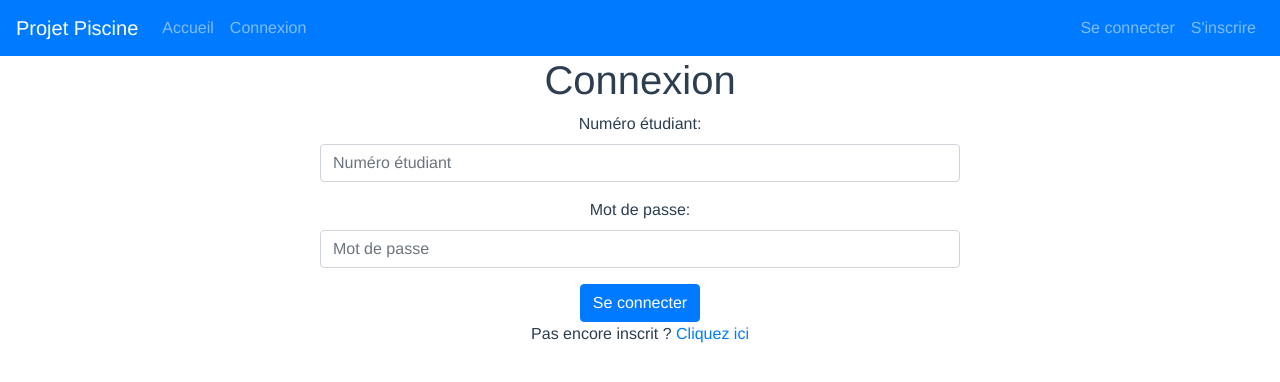
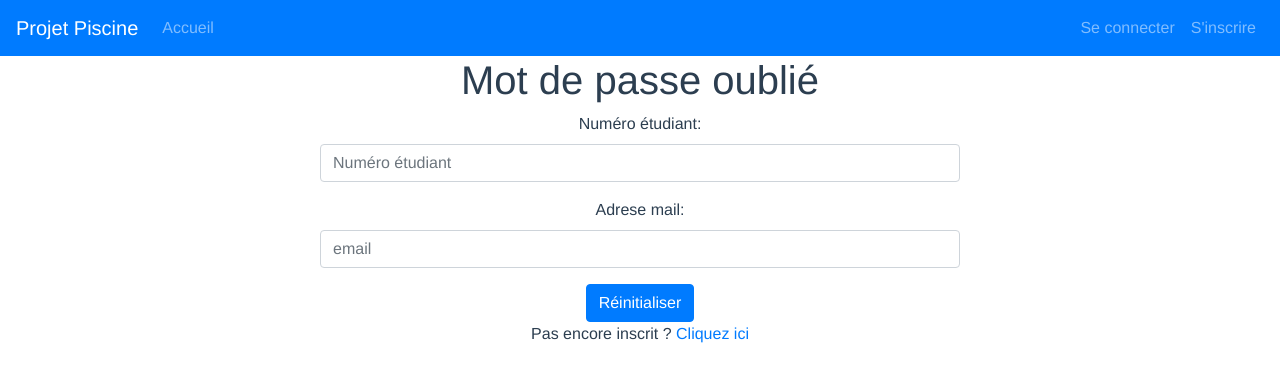
Before and after one commit to CemSARISOY/Piscine, a Vue app in the folder front/: page /forgotpassword in a window 1280 px wide. Before the commit this address led to /login. Shown: the top 382 px of the page. Built offline with nearby package versions, Linux system fonts and the light colour scheme; no server answers; what vue-cookie would draw is missing.

Commit message:
Add files via upload

```diff
--- /dev/null
+++ b/front/src/components/ForgotPassword.vue
@@ -0,0 +1,74 @@
+<template>
+    <div class="form">
+        <b-form @submit.prevent="onSubmit">
+            <b-form-group
+                id="input-group-1"
+                label="Numéro étudiant:"
+                label-for="input-1"
+            >
+                <b-form-input
+                id="input-1"
+                v-model="form.numEtu"
+                type="text"
+                required
+                placeholder="Numéro étudiant"
+                ></b-form-input>
+            </b-form-group>
+
+            <b-form-group id="input-group-2" label="Adrese mail:" label-for="input-2">
+                <b-form-input
+                id="input-2"
+                type="text"
+                v-model="form.email"
+                required
+                placeholder="email"
+                ></b-form-input>
+            </b-form-group>
+
+
+        <b-button type="submit" variant="primary">Réinitialiser </b-button>
+        <p>
+          Pas encore inscrit ? <a href="/signup"> Cliquez ici </a><br>
+        </p>
+
+        </b-form>
+
+    </div>
+</template>
+
+<script>
+import axios from 'axios'
+
+
+
+export default {
+  data() {
+    return {
+      form: {
+        numEtu: '',
+        password: ''
+      },
+    }
+  },
+  methods: {
+    onSubmit() {
+      axios.post("http://localhost:3000/api/etudiants/pswd", {
+        numEtudiant: this.form.numEtu,
+        mailEtudiant: this.form.email})
+        .then( result => {
+          console.log(result.data.success)
+          this.$router.push("/")
+      }).catch( error => {
+        console.log("erreur : ", error);
+      })
+    }
+  }
+}
+</script>
+
+<style scoped>
+    .form{
+        width:50%;
+        margin:auto
+    }
+</style>
--- a/front/src/components/MyAccountForm.vue
+++ b/front/src/components/MyAccountForm.vue
@@ -92,10 +92,17 @@
       getUserData(){
           if(this.$store.getters.authenticated){
 
-              var etudiantInfo = JSON.parse(this.$store.getters.userInfo)
-              var url1 = "http://localhost:3000/"
-              var etudiant = JSON.parse(axios.get(url1.concat(etudiantInfo.numEtudiant)))
+              var etudiantInfo = this.$store.getters.userInfo
+              var url1 = "http://localhost:3000/etudiants/"
+              var etudiant = axios.get(url1.concat(etudiantInfo.numEtudiant))
+              .then((response)=>{
+                console.log(response)
+              })
+              .catch((error)=>{
+                console.log(error)
+              })
               this.form.numEtu = etudiant.numEtudiant
+              this.form.prenom = etudiant.prenomEtudiant
               this.form.nom = etudiant.nomEtudiant
               this.form.email = etudiant.mailEtudiant
               this.prenom = etudiant.prenomEtudiant
--- a/front/src/components/loginForm.vue
+++ b/front/src/components/loginForm.vue
@@ -28,8 +28,10 @@
 
         <b-button type="submit" variant="primary">Se connecter</b-button>
         <p>
-          Pas encore inscrit ? <a href="/signup"> Cliquez ici </a>
+          Pas encore inscrit ? <a href="/signup"> Cliquez ici </a><br>
+        <a href="/forgotpassword"> mot de passe oublié</a>
         </p>
+
         </b-form>
 
     </div>
--- a/front/src/router/index.js
+++ b/front/src/router/index.js
@@ -4,6 +4,7 @@ import Home from '../views/Home.vue'
 import store from '../store'
 import MyAccount from '../views/MyAccount.vue'
 import SignUp from '../views/SignUp.vue'
+import ForgotPassword from '../views/ForgotPassword.vue'
 Vue.use(VueRouter)
 
 const routes = [
@@ -40,6 +41,11 @@ const routes = [
         path: '/myaccount',
         name: 'MyAccount',
         component: MyAccount
+    },
+    {
+        path: '/forgotpassword',
+        name: 'ForgotPassword',
+        component: ForgotPassword
     }
 ]
 
@@ -54,7 +60,7 @@ router.beforeEach( async (to, from, next) => {
     if(store.getters.authenticated == null){
         await store.dispatch("verifyToken")
     }
-    if(to.path !== '/login' && to.path !== '/signup' && to.path !== '/myaccount'){
+    if(to.path !== '/login' && to.path !== '/signup' && to.path !== '/myaccount' && to.path !== '/forgotpassword'){
         if(!store.getters.authenticated){
             next("/login")
         }else{
--- /dev/null
+++ b/front/src/views/ForgotPassword.vue
@@ -0,0 +1,16 @@
+<template>
+  <div class=signup>
+    <h1>Mot de passe oublié</h1>
+    <forgot-password/>
+  </div>
+</template>
+<script>
+
+import ForgotPassword from '../components/ForgotPassword'
+export default {
+  components:{
+    ForgotPassword
+
+  }
+}
+</script>
```
Also changed, not shown: 1 other file (tests, documents, lock files or other folders).
